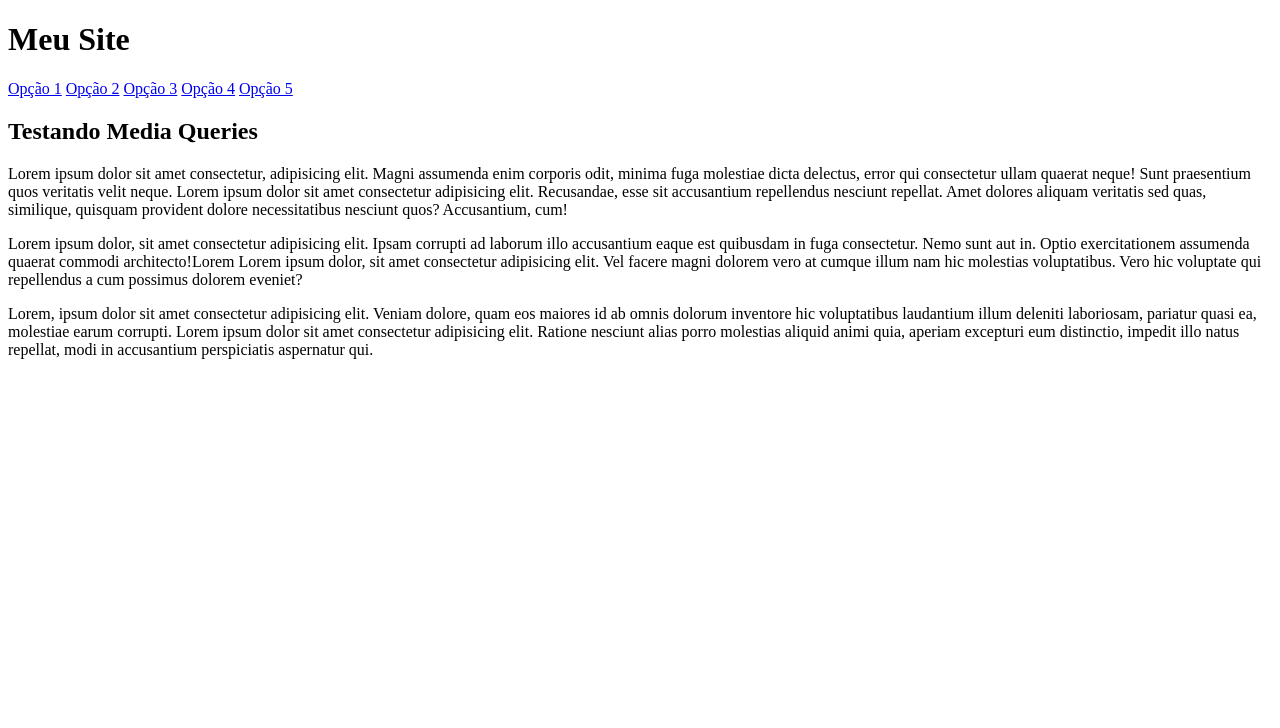
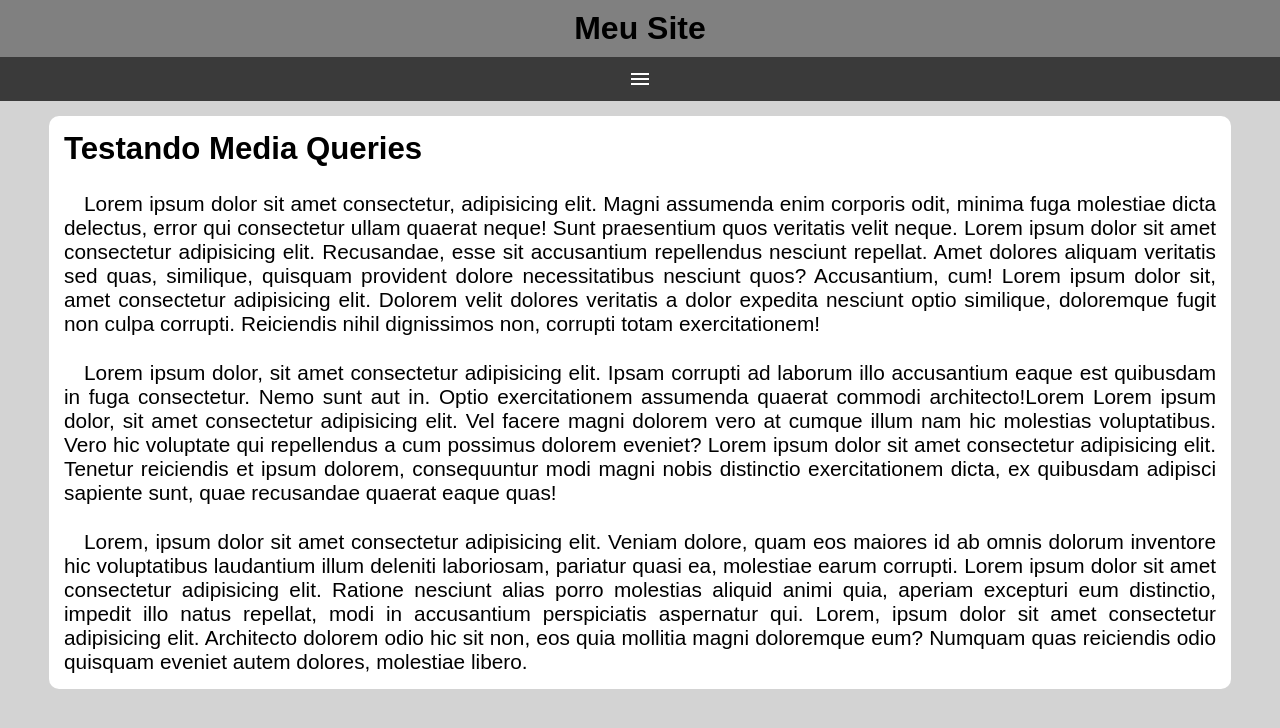
Before and after one commit to marcioadao0/html-css, a plain HTML site: page exercícios/ex026/mq005/index.html in a window 1280 px wide. Drawn offline with nearby package versions, Linux system fonts and the light colour scheme.

Commit message:
Fazendo menu hamburguer

```diff
--- a/exercícios/ex026/mq005/index.html
+++ b/exercícios/ex026/mq005/index.html
@@ -4,28 +4,42 @@
     <meta charset="UTF-8">
     <meta name="viewport" content="width=device-width, initial-scale=1.0">
     <title>Media Query</title>
+    <link rel="stylesheet" href="https://fonts.googleapis.com/css2?family=Material+Symbols+Outlined:opsz,wght,FILL,GRAD@24,400,0,0" />
     <link rel="stylesheet" href="style.css">
 </head>
 <body>
     <header>
         <h1>Meu Site</h1>
-        <nav>
-            <a href="#">Opção 1</a>
-            <a href="#">Opção 2</a>
-            <a href="#">Opção 3</a>
-            <a href="#">Opção 4</a>
-            <a href="#">Opção 5</a>
+        <span id="menu" class="material-symbols-outlined" onclick="clickMenu()">
+            menu
+        </span>
+        <nav id="nav">
+            <ul>
+                <li><a href="#">Opção 1</a></li>
+                <li><a href="#">Opção 2</a></li>
+                <li><a href="#">Opção 3</a></li>
+                <li><a href="#">Opção 4</a></li>
+                <li><a href="#">Opção 5</a></li>
+            </ul>
         </nav>
     </header>
     <main>
         <h2>Testando Media Queries</h2>
         <article>
-            <p>Lorem ipsum dolor sit amet consectetur, adipisicing elit. Magni assumenda enim corporis odit, minima fuga molestiae dicta delectus, error qui consectetur ullam quaerat neque! Sunt praesentium quos veritatis velit neque. Lorem ipsum dolor sit amet consectetur adipisicing elit. Recusandae, esse sit accusantium repellendus nesciunt repellat. Amet dolores aliquam veritatis sed quas, similique, quisquam provident dolore necessitatibus nesciunt quos? Accusantium, cum!</p>
-            <p>Lorem ipsum dolor, sit amet consectetur adipisicing elit. Ipsam corrupti ad laborum illo accusantium eaque est quibusdam in fuga consectetur. Nemo sunt aut in. Optio exercitationem assumenda quaerat commodi architecto!Lorem Lorem ipsum dolor, sit amet consectetur adipisicing elit. Vel facere magni dolorem vero at cumque illum nam hic molestias voluptatibus. Vero hic voluptate qui repellendus a cum possimus dolorem eveniet?</p>
-            <p> Lorem, ipsum dolor sit amet consectetur adipisicing elit. Veniam dolore, quam eos maiores id ab omnis dolorum inventore hic voluptatibus laudantium illum deleniti laboriosam, pariatur quasi ea, molestiae earum corrupti. Lorem ipsum dolor sit amet consectetur adipisicing elit. Ratione nesciunt alias porro molestias aliquid animi quia, aperiam excepturi eum distinctio, impedit illo natus repellat, modi in accusantium perspiciatis aspernatur qui.</p>
+            <p>Lorem ipsum dolor sit amet consectetur, adipisicing elit. Magni assumenda enim corporis odit, minima fuga molestiae dicta delectus, error qui consectetur ullam quaerat neque! Sunt praesentium quos veritatis velit neque. Lorem ipsum dolor sit amet consectetur adipisicing elit. Recusandae, esse sit accusantium repellendus nesciunt repellat. Amet dolores aliquam veritatis sed quas, similique, quisquam provident dolore necessitatibus nesciunt quos? Accusantium, cum! Lorem ipsum dolor sit, amet consectetur adipisicing elit. Dolorem velit dolores veritatis a dolor expedita nesciunt optio similique, doloremque fugit non culpa corrupti. Reiciendis nihil dignissimos non, corrupti totam exercitationem!</p>
+            <p>Lorem ipsum dolor, sit amet consectetur adipisicing elit. Ipsam corrupti ad laborum illo accusantium eaque est quibusdam in fuga consectetur. Nemo sunt aut in. Optio exercitationem assumenda quaerat commodi architecto!Lorem Lorem ipsum dolor, sit amet consectetur adipisicing elit. Vel facere magni dolorem vero at cumque illum nam hic molestias voluptatibus. Vero hic voluptate qui repellendus a cum possimus dolorem eveniet? Lorem ipsum dolor sit amet consectetur adipisicing elit. Tenetur reiciendis et ipsum dolorem, consequuntur modi magni nobis distinctio exercitationem dicta, ex quibusdam adipisci sapiente sunt, quae recusandae quaerat eaque quas!</p>
+            <p> Lorem, ipsum dolor sit amet consectetur adipisicing elit. Veniam dolore, quam eos maiores id ab omnis dolorum inventore hic voluptatibus laudantium illum deleniti laboriosam, pariatur quasi ea, molestiae earum corrupti. Lorem ipsum dolor sit amet consectetur adipisicing elit. Ratione nesciunt alias porro molestias aliquid animi quia, aperiam excepturi eum distinctio, impedit illo natus repellat, modi in accusantium perspiciatis aspernatur qui. Lorem, ipsum dolor sit amet consectetur adipisicing elit. Architecto dolorem odio hic sit non, eos quia mollitia magni doloremque eum? Numquam quas reiciendis odio quisquam eveniet autem dolores, molestiae libero.</p>
         </article>
+    </main>
+    <script>
+        function clickMenu() {
+            if (nav.style.display == 'block') {
+                nav.style.display = 'none'
+            } else {
+                nav.style.display = 'block'
+            }
 
-
-    </main>
+        }
+    </script>
 </body>
 </html>
--- a/exercícios/ex026/mq005/style.css
+++ b/exercícios/ex026/mq005/style.css
@@ -1 +1,76 @@
-@charset
+@charset "UTF-8";
+
+* {
+    padding: 0px;
+    margin: 0px;
+}
+
+body{
+    background-color: lightgray;
+    font-family: Arial, Helvetica, sans-serif;
+}
+
+header{
+    background-color: gray;
+    margin-bottom: 15px;
+}
+
+header h1{
+    text-align: center;
+    font-size: 2em;
+    padding: 10px;
+}
+
+span#menu{
+    background-color: rgb(58, 58, 58);
+    display: block;
+    text-align: center;
+    padding: 10px;
+    color: white;
+    cursor: pointer;
+}
+
+span#menu:hover{
+    background-color: white;
+    color: black;
+}
+
+nav{
+    display: none;
+}
+
+header nav ul li {
+    list-style-type: none;
+}
+
+header nav a {
+    text-decoration: none;
+    color: white;
+    background-color: rgb(82, 82, 82);
+    padding: 10px;
+    display: block;
+    text-align: center;
+    border-top: 2px solid rgb(153, 153, 153);
+}
+
+header nav a:hover{
+    background-color: gray;
+    transform: translate(1s);
+
+}
+
+main {
+    background-color: white;
+    border-radius: 10px;
+    margin: auto;
+    display: block;
+    width: 90vw;
+    padding: 15px;
+    font-size: 1.3em;
+}
+
+main p{
+    text-align: justify;
+    text-indent: 20px;
+    padding-top: 25px;
+}
```
